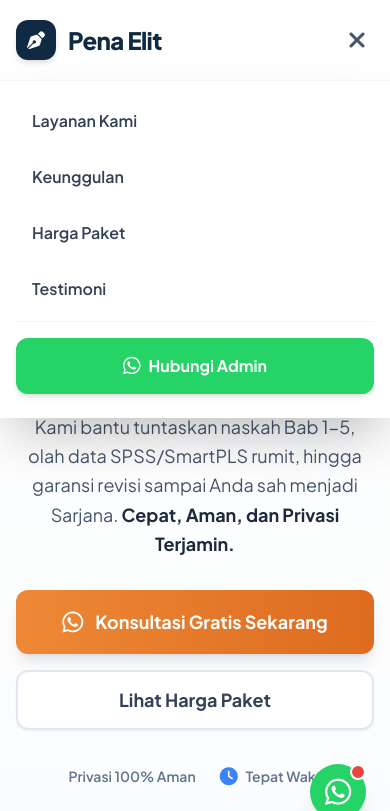
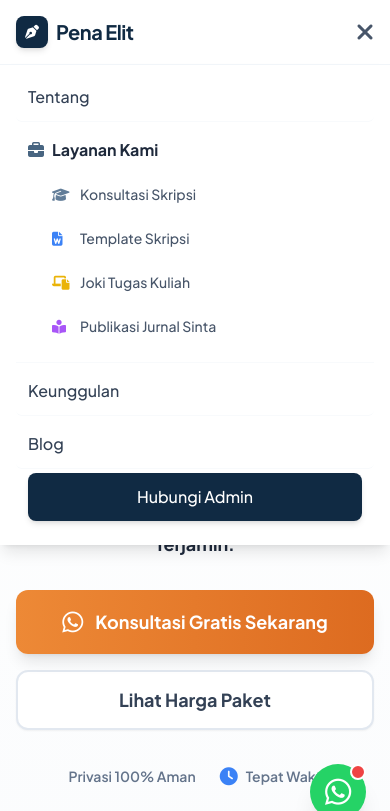
Before and after one commit to adibfauza07/agent-skripsi, a plain HTML site: page jasa-skripsi-purwakarta.html in a window 390 px wide. Both pictures are taken after a click on the button 355 px from the left and 40 px from the top of the page. Shown: the top 811 px of the page. Drawn offline with nearby package versions, Linux system fonts and the light colour scheme; some icons are missing.

Commit message:
Edit Layanan Konsultasi

```diff
--- a/jasa-skripsi-purwakarta.html
+++ b/jasa-skripsi-purwakarta.html
@@ -103,33 +103,44 @@
 </head>
 <body class="bg-slate-50 text-slate-800 antialiased selection:bg-brand-600 selection:text-white font-sans overflow-x-hidden">
 
-    <!-- Navbar -->
-    <nav class="fixed w-full z-50 glass-nav transition-all duration-300 border-b border-slate-100" id="navbar">
+    <!-- Navbar Sesuai Website Utama -->
+    <nav class="fixed w-full z-50 glass-nav transition-all duration-300 shadow-sm border-b border-slate-100" id="navbar">
         <div class="max-w-7xl mx-auto px-4 sm:px-6 lg:px-8">
-            <div class="flex justify-between items-center h-20">
+            <div class="flex justify-between items-center h-16">
                 <!-- Logo -->
-                <a href="https://penaelit.com/" class="flex-shrink-0 flex items-center gap-3 cursor-pointer group">
-                    <div class="w-10 h-10 bg-brand-900 text-white rounded-xl flex items-center justify-center font-bold text-xl shadow-md group-hover:bg-brand-800 transition-colors">
-                        <i class="fa-solid fa-pen-nib text-lg"></i>
+                <a href="https://penaelit.com/" class="flex-shrink-0 flex items-center gap-2 cursor-pointer">
+                    <div class="w-8 h-8 bg-brand-900 text-white rounded-lg flex items-center justify-center font-bold text-xl shadow-md">
+                        <i class="fa-solid fa-pen-nib text-sm"></i>
                     </div>
-                    <span class="font-extrabold text-2xl text-brand-900 tracking-tight">Pena Elit</span>
+                    <span class="font-bold text-xl text-brand-900 tracking-tight">Pena Elit</span>
                 </a>
 
                 <!-- Desktop Menu -->
                 <div class="hidden md:flex space-x-8 items-center">
-                    <a href="#layanan" class="text-slate-600 hover:text-brand-600 font-medium transition-colors">Layanan</a>
-                    <a href="#keunggulan" class="text-slate-600 hover:text-brand-600 font-medium transition-colors">Keunggulan</a>
-                    <a href="#harga" class="text-slate-600 hover:text-brand-600 font-medium transition-colors">Harga Paket</a>
-                    <a href="#testimoni" class="text-slate-600 hover:text-brand-600 font-medium transition-colors">Testimoni</a>
-
-                    <a href="https://wa.me/6281770450775?text=Halo%20Admin%20Pena%20Elit%2C%20saya%20dari%20Purwakarta%20ingin%20konsultasi%20mengenai%20skripsi%20saya." target="_blank" class="bg-brand-900 text-white px-6 py-2.5 rounded-full font-semibold transition-all shadow-md hover:shadow-lg hover:bg-brand-800 transform hover:-translate-y-0.5 flex items-center gap-2">
-                        <i class="fa-brands fa-whatsapp text-lg"></i> Konsultasi Gratis
+                    <a href="tentang.html" class="text-slate-600 hover:text-brand-600 font-medium transition-colors">Tentang</a>
+                    <div class="relative group">
+                        <button class="text-slate-600 hover:text-brand-600 font-medium transition-colors flex items-center">
+                            Layanan <i class="fa-solid fa-chevron-down text-[10px] ml-1.5 transition-transform group-hover:rotate-180"></i>
+                        </button>
+                        <div class="absolute left-0 mt-0 pt-6 w-60 opacity-0 invisible group-hover:opacity-100 group-hover:visible transition-all duration-300 transform origin-top-left -translate-y-2 group-hover:translate-y-0 z-50">
+                            <div class="bg-white rounded-2xl shadow-xl ring-1 ring-black ring-opacity-5 p-2 border border-slate-100">
+                                <a href="jasa-skripsi-purwakarta.html" class="block px-4 py-3 text-sm font-medium text-slate-700 hover:bg-brand-50 hover:text-brand-700 rounded-xl transition-colors"><i class="fa-solid fa-graduation-cap w-5 text-brand-500 mr-2"></i>Konsultasi Skripsi</a>
+                                <a href="jasa-format-template-skripsi.html" class="block px-4 py-3 text-sm font-medium text-slate-700 hover:bg-brand-50 hover:text-brand-700 rounded-xl transition-colors"><i class="fa-solid fa-file-word w-5 text-blue-500 mr-2"></i>Template Skripsi</a>
+                                <a href="joki-tugas-kuliah.html" class="block px-4 py-3 text-sm font-medium text-slate-700 hover:bg-brand-50 hover:text-brand-700 rounded-xl transition-colors"><i class="fa-solid fa-laptop-file w-5 text-yellow-500 mr-2"></i>Joki Tugas Kuliah</a>
+                                <a href="jasa-publikasi-jurnal-sinta.html" class="block px-4 py-3 text-sm font-medium text-slate-700 hover:bg-brand-50 hover:text-brand-700 rounded-xl transition-colors"><i class="fa-solid fa-book-open-reader w-5 text-purple-500 mr-2"></i>Publikasi Jurnal Sinta</a>
+                            </div>
+                        </div>
+                    </div>
+                    <a href="index.html#keunggulan" class="text-slate-600 hover:text-brand-600 font-medium transition-colors">Keunggulan</a>
+                    <a href="blog.html" class="text-slate-600 hover:text-brand-600 font-medium transition-colors">Blog</a>
+                    <a href="https://wa.me/6281770450775?text=Halo%20Admin%20Pena%20Elit%2C%20saya%20ingin%20bertanya%20mengenai%20layanan%20akademik%20yang%20tersedia." target="_blank" class="bg-brand-900 text-white px-5 py-2 rounded-full font-medium transition-all shadow-md hover:shadow-lg transform hover:-translate-y-0.5">
+                        Hubungi Kami
                     </a>
                 </div>
 
                 <!-- Mobile Menu Button -->
                 <div class="md:hidden flex items-center">
-                    <button id="mobile-menu-btn" class="text-slate-600 hover:text-brand-900 focus:outline-none p-2">
+                    <button id="mobile-menu-btn" class="text-slate-600 hover:text-brand-900 focus:outline-none">
                         <i class="fa-solid fa-bars text-2xl"></i>
                     </button>
                 </div>
@@ -137,15 +148,23 @@
         </div>
 
         <!-- Mobile Menu Panel -->
-        <div id="mobile-menu" class="hidden md:hidden bg-white border-t border-slate-100 shadow-2xl absolute w-full left-0 origin-top animate-fade-in-down">
-            <div class="px-4 pt-4 pb-6 space-y-2">
-                <a href="#layanan" class="block px-4 py-3 rounded-lg text-base font-semibold text-slate-700 hover:text-brand-700 hover:bg-brand-50">Layanan Kami</a>
-                <a href="#keunggulan" class="block px-4 py-3 rounded-lg text-base font-semibold text-slate-700 hover:text-brand-700 hover:bg-brand-50">Keunggulan</a>
-                <a href="#harga" class="block px-4 py-3 rounded-lg text-base font-semibold text-slate-700 hover:text-brand-700 hover:bg-brand-50">Harga Paket</a>
-                <a href="#testimoni" class="block px-4 py-3 rounded-lg text-base font-semibold text-slate-700 hover:text-brand-700 hover:bg-brand-50">Testimoni</a>
-                <div class="pt-4 mt-2 border-t border-slate-100">
-                    <a href="https://wa.me/6281770450775" target="_blank" class="flex justify-center items-center gap-2 w-full text-center bg-[#25D366] text-white px-4 py-3.5 rounded-xl font-bold shadow-md">
-                        <i class="fa-brands fa-whatsapp text-xl"></i> Hubungi Admin
+        <div id="mobile-menu" class="hidden md:hidden bg-white border-t border-slate-100 shadow-lg absolute w-full left-0">
+            <div class="px-4 pt-2 pb-6 space-y-1">
+                <a href="tentang.html" class="block px-3 py-3 rounded-md text-base font-medium text-slate-700 hover:text-brand-600 hover:bg-slate-50 border-b border-slate-50">Tentang</a>
+                <div class="block border-b border-slate-50 pb-2">
+                    <span class="block px-3 py-3 rounded-md text-base font-bold text-slate-800"><i class="fa-solid fa-briefcase mr-2 text-brand-600"></i>Layanan Kami</span>
+                    <div class="pl-6 flex flex-col space-y-1 mb-2">
+                        <a href="jasa-skripsi-purwakarta.html" class="block px-3 py-2.5 rounded-lg text-sm font-medium text-slate-600 hover:text-brand-700 hover:bg-brand-50"><i class="fa-solid fa-graduation-cap w-5 text-brand-500 mr-2"></i>Konsultasi Skripsi</a>
+                        <a href="jasa-format-template-skripsi.html" class="block px-3 py-2.5 rounded-lg text-sm font-medium text-slate-600 hover:text-brand-700 hover:bg-brand-50"><i class="fa-solid fa-file-word w-5 text-blue-500 mr-2"></i>Template Skripsi</a>
+                        <a href="joki-tugas-kuliah.html" class="block px-3 py-2.5 rounded-lg text-sm font-medium text-slate-600 hover:text-brand-700 hover:bg-brand-50"><i class="fa-solid fa-laptop-file w-5 text-yellow-500 mr-2"></i>Joki Tugas Kuliah</a>
+                        <a href="jasa-publikasi-jurnal-sinta.html" class="block px-3 py-2.5 rounded-lg text-sm font-medium text-slate-600 hover:text-brand-700 hover:bg-brand-50"><i class="fa-solid fa-book-open-reader w-5 text-purple-500 mr-2"></i>Publikasi Jurnal Sinta</a>
+                    </div>
+                </div>
+                <a href="index.html#keunggulan" class="block px-3 py-3 rounded-md text-base font-medium text-slate-700 hover:text-brand-600 hover:bg-slate-50 border-b border-slate-50">Keunggulan</a>
+                <a href="blog.html" class="block px-3 py-3 rounded-md text-base font-medium text-slate-700 hover:text-brand-600 hover:bg-slate-50 border-b border-slate-50">Blog</a>
+                <div class="mt-4 px-3">
+                    <a href="https://wa.me/6281770450775?text=Halo%20Admin%20Pena%20Elit%2C%20saya%20ingin%20bertanya%20mengenai%20layanan%20akademik%20yang%20tersedia." target="_blank" class="block w-full text-center bg-brand-900 text-white px-4 py-3 rounded-lg font-medium shadow-md">
+                        Hubungi Admin
                     </a>
                 </div>
             </div>
```
